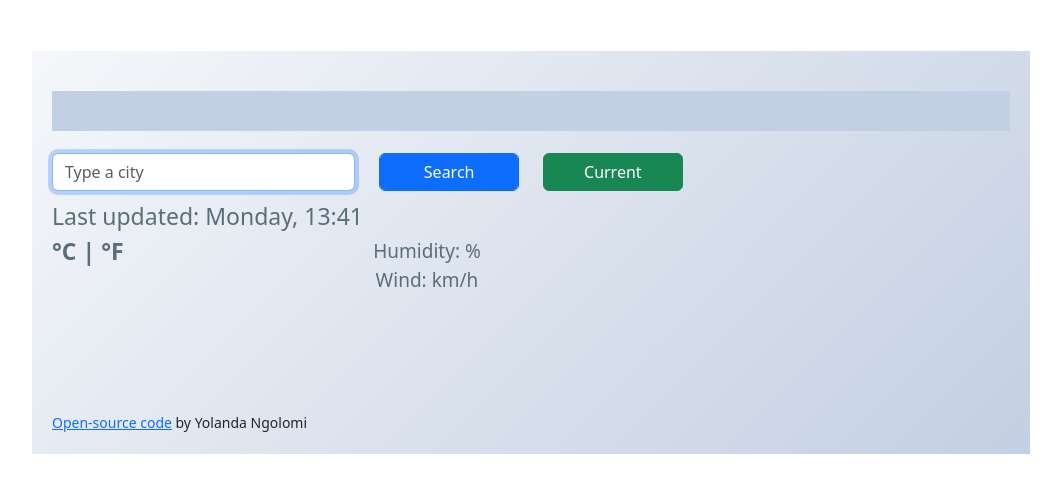
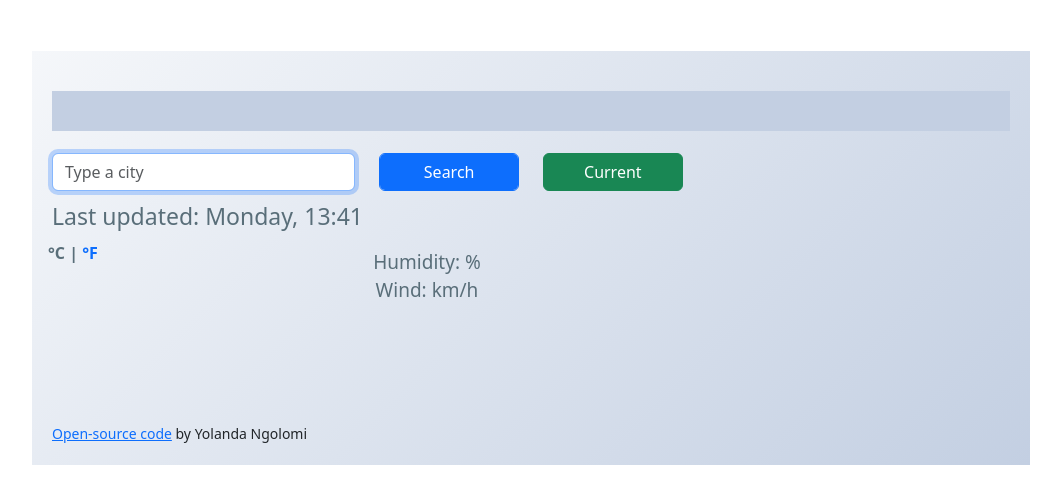
Before and after one commit to Yolanda879/weather-app, a plain HTML site: page index.html in a window 1280 px wide. Shown: the whole page, without its empty margins (109-1170 px from the left). Drawn offline with nearby package versions, Linux system fonts and the light colour scheme; no server answers.

Commit message:
added link to Fahreneit unit and declared Celsius unit as active

```diff
--- a/index.html
+++ b/index.html
@@ -49,7 +49,12 @@
             <br />
             <strong
               ><span class="temperature" id="temperature"></span>
-              <span class="units">°C | °F </span></strong
+              <span class="units"
+                ><a href="#" class="active" id="celsius-link"> °C</a> |
+                <a href="#" class="Fahrenheit-link" id="Fahrenheit-link"
+                  >°F</a
+                ></span
+              ></strong
             >
             <br />
             <span class="description" id="description"></span>
--- a/script.js
+++ b/script.js
@@ -42,6 +42,7 @@ function getCurrentLocation(event) {
   event.preventDefault();
   navigator.geolocation.getCurrentPosition(searchLocation);
 }
+
 let currentLocationButton = document.querySelector("#current-location-button");
 currentLocationButton.addEventListener("click", getCurrentLocation);
 
--- a/styles.css
+++ b/styles.css
@@ -30,6 +30,21 @@ h4 {
   margin-bottom: 8px;
   padding: 20px;
 }
+.Fahrenheit-link {
+  text-decoration: none;
+}
+
+.active {
+  text-decoration: none;
+  color: #596e79;
+}
+
+.weather .units {
+  position: relative;
+  font-size: 16px;
+  top: -9px;
+  left: -4px;
+}
 
 .description {
   text-transform: capitalize;
@@ -45,6 +60,9 @@ small .github-link {
   color: #596e79;
   font-size: 23px;
 }
+.weather .temperature {
+  font-size: 30px;
+}
 
 ul {
   text-align: center;
```
